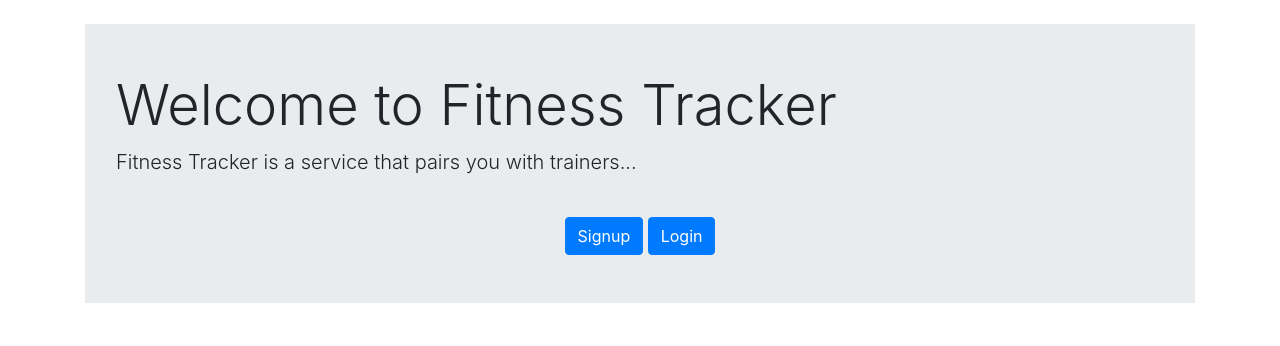
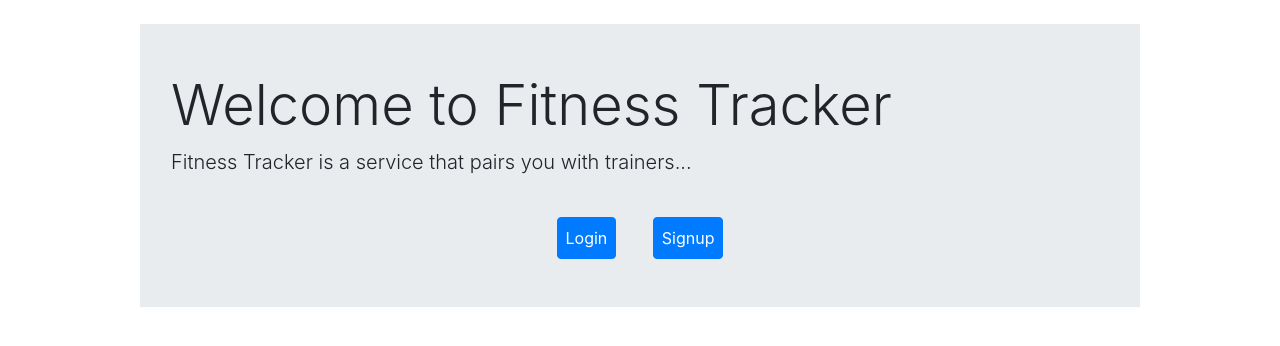
Before and after one commit to joshua-deans/FitTrkr, a Flask app: page / in a window 1280 px wide. Shown: the part 56-402 px from the top of the page. Run offline with Flask 2, Linux system fonts and the light colour scheme; some libraries are stand-ins or nearby versions.

Commit message:
Minor update to jumbotron

```diff
--- /dev/null
+++ b/static/styles/base_style.css
@@ -0,0 +1,3 @@
+.jumbotron {
+    max-width: 1000px;
+}
--- a/templates/base.html
+++ b/templates/base.html
@@ -17,14 +17,14 @@
 
 {% block body %}
 <div class="container">
-	<div class="jumbotron jumbotron-fluid px-3 py-5">
+    <div class="jumbotron jumbotron-fluid mx-auto px-3 py-5">
 	  <div class="container">
 	    <h1 class="display-4">Welcome to Fitness Tracker</h1>
 	    <p class="lead"> Fitness Tracker is a service that pairs you with trainers...</p>
 	    <br>
 	    <div class="text-center">
-		    <a class="btn btn-primary" href="/signup" role="button">Signup</a>
-		    <a class="btn btn-primary" href="/login" role="button">Login</a>
+            <a class="btn btn-primary mx-3 p-2" id="login" href="/login" role="button">Login</a>
+            <a class="btn btn-primary mx-3 p-2" id="signup" href="/signup" role="button">Signup</a>
 		</div>
 	  </div>
 	</div>
```
Also changed, not shown: 1 other file.
